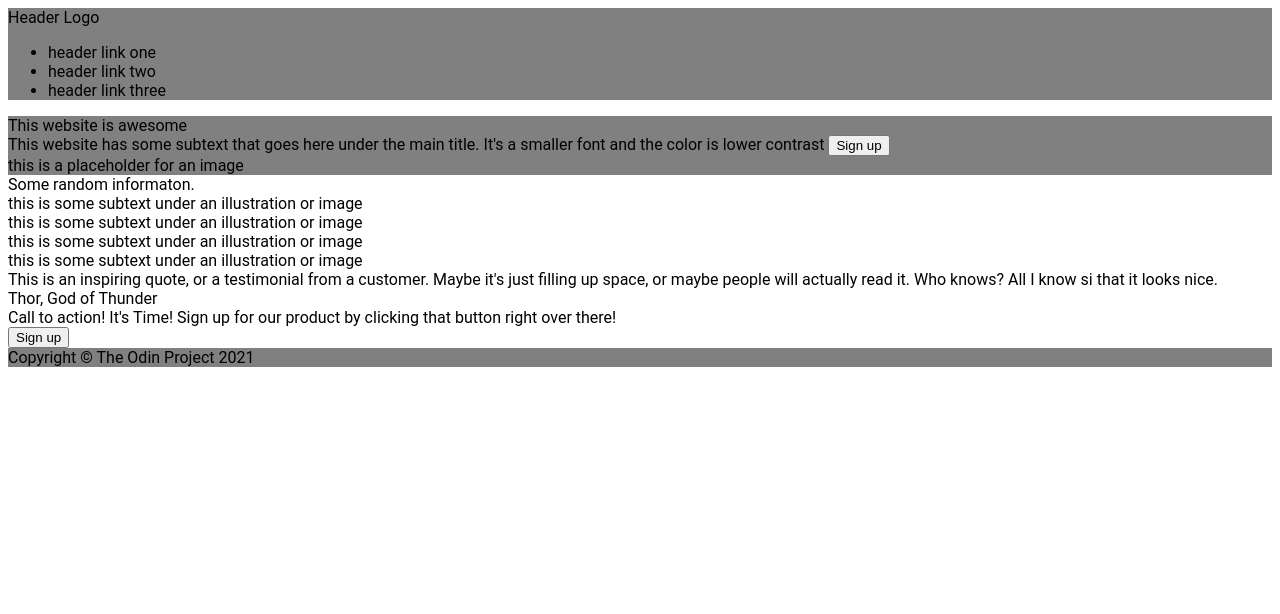
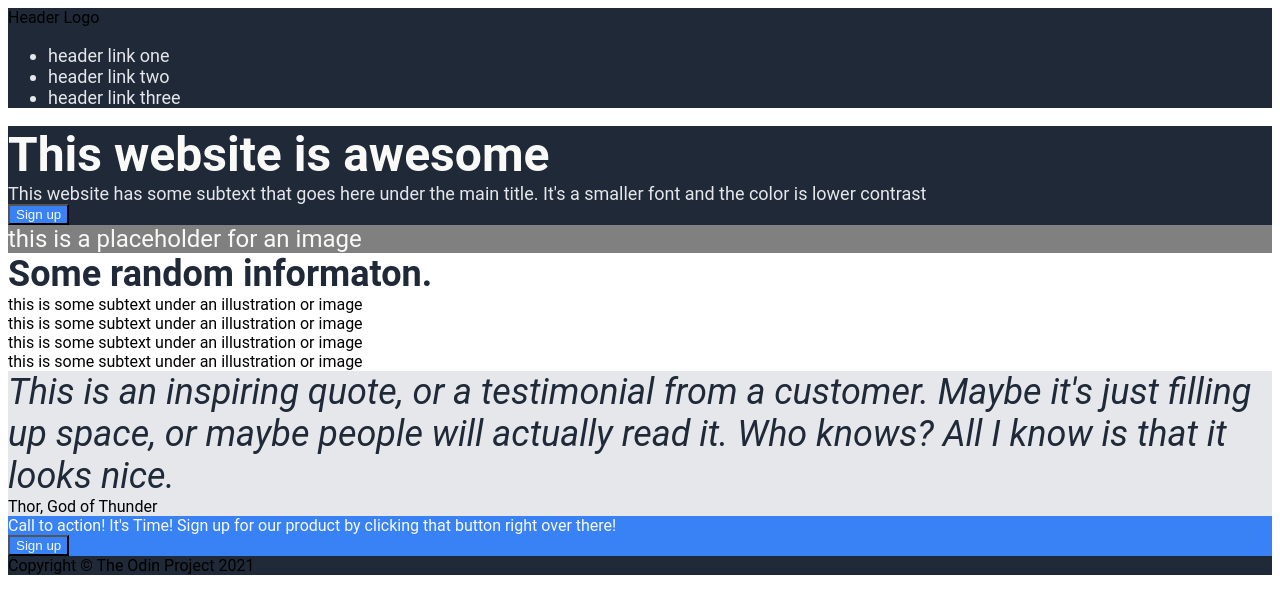
Before and after one commit to KingdomTim/Landing-Page, a plain HTML site: page index.html in a window 1280 px wide. Drawn offline with Linux system fonts and the light colour scheme.

Commit message:
added-colors-and-fonts

```diff
--- a/index.html
+++ b/index.html
@@ -21,13 +21,13 @@
         <div class="left-side">
             <div class="hero">
                 This website is awesome
+            </div>
             <div class="subtext">
                 This website has some subtext that goes here under the main title. It's a smaller font and the color is lower contrast
+            </div>
             <button class="sign up">
                 Sign up
             </button>
-            </div>
-            </div>
         </div>
         <div class="right-side">
             <div class="placeholder">
@@ -53,15 +53,17 @@
                 this is some subtext under an illustration or image
             </div>
         </div>
+    </div>
     <div class="middle-bottom">
         <div class="quote">
-            This is an inspiring quote, or a testimonial from a customer. Maybe it's just filling up space, or maybe people will actually read it. Who knows? All I know si that it looks nice.
+            This is an inspiring quote, or a testimonial from a customer. Maybe it's just filling up space, or maybe people will actually read it. Who knows? All I know is that it looks nice.
         </div>
         <div class="thor">
             Thor, God of Thunder
         </div>
+    </div>
     <div class="bottom">
-        <div class="something">
+        <div class="call-to-action">
             <div class="left-side-2">
                 Call to action! It's Time!
                 Sign up for our product by clicking that button right over there!
@@ -72,6 +74,7 @@
                 </button>
             </div>
         </div>
+    </div>
     <div class="footer">
         Copyright © The Odin Project 2021
     </div>
--- a/styles.css
+++ b/styles.css
@@ -5,5 +5,45 @@ body {
 .header,
 .footer,
 .top {
-    background-color: grey;
+    background-color: #1F2937
 }
+
+.hero {
+    font-size: 48px;
+    font-weight: bold;
+    color: #f9faf8
+}
+
+.subtext,
+.links {
+    font-size: 18px;
+    color: #e5e7eb
+}
+
+.placeholder {
+    font-size: 24px;
+    color: #f9faf8;
+    background-color:grey;
+}
+
+button,
+.call-to-action {
+    background-color: #3882F6;
+    color: #f9faf8;
+}
+
+.random {
+    font-size: 36px;
+    font-weight:bolder;
+    color: #1F2937;
+}
+
+.middle-bottom {
+    background-color: #E5E7EB;
+}
+
+.quote {
+    font-size: 36px;
+    font-style: italic;
+    color: #1F2937;
+}
```
